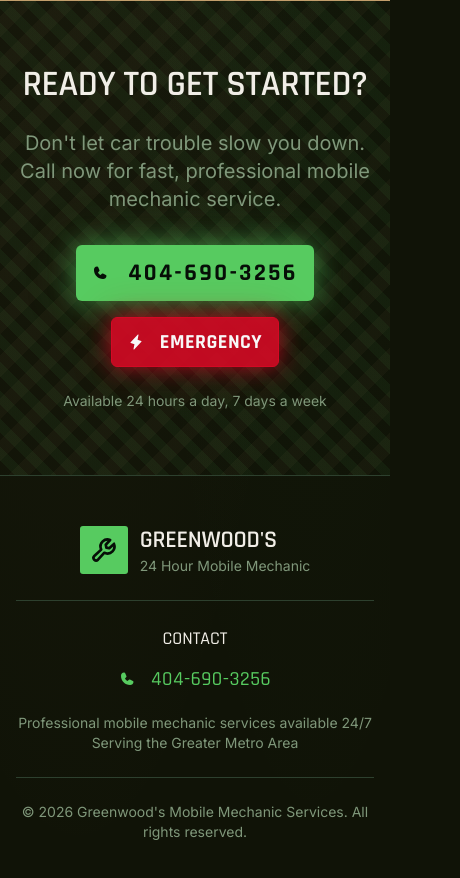
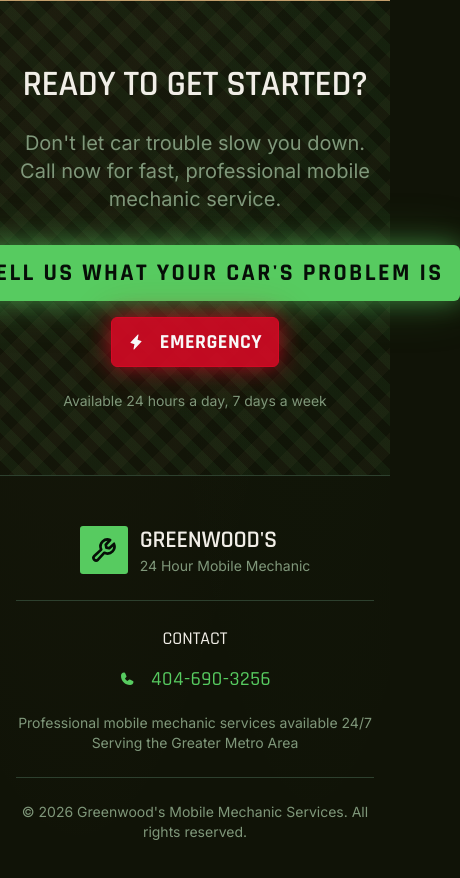
Before and after one commit to kaijuthreat/greenwoods-mobi-rain, a React (Vite) app: page / in a window 390 px wide. Shown: the part 3332-4210 px from the top of the page, 460 px wide, since content can reach past the window. Built offline with nearby package versions, Linux system fonts and the light colour scheme.

Commit message:
Generated by Spark: make the phone number button right below ready to get started say tell us what your cars problem is

```diff
--- a/src/App.tsx
+++ b/src/App.tsx
@@ -256,7 +256,7 @@ function App() {
                   onClick={() => window.location.href = `tel:${phoneNumber}`}
                 >
                   <Phone weight="fill" className="mr-3" size={28} />
-                  {phoneNumber}
+                  TELL US WHAT YOUR CAR'S PROBLEM IS
                 </Button>
                 <Button
                   size="lg"
```
